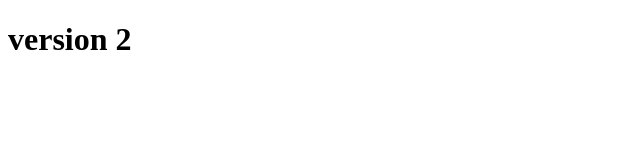
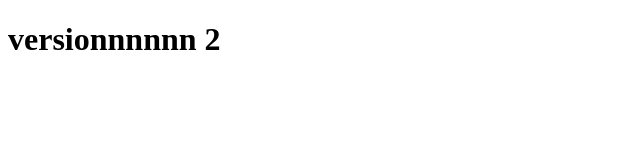
Before and after one commit to outmanebk/git, a plain HTML site: page index.html in a window 1280 px wide. Shown: the whole page, without its empty margins (0-640 px from the left). Drawn offline with Linux system fonts and the light colour scheme.

Commit message:
new commit

```diff
--- a/index.html
+++ b/index.html
@@ -6,6 +6,6 @@
     <title>Document</title>
 </head>
 <body>
-    <h1> version 2</h1>
+    <h1> versionnnnnn 2</h1>
 </body>
 </html>
```
